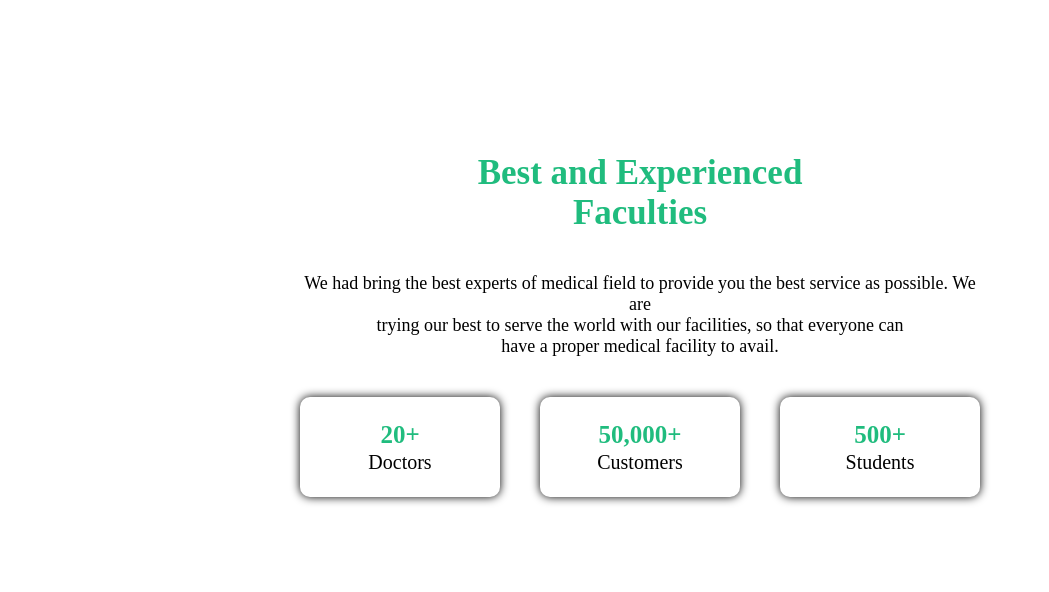
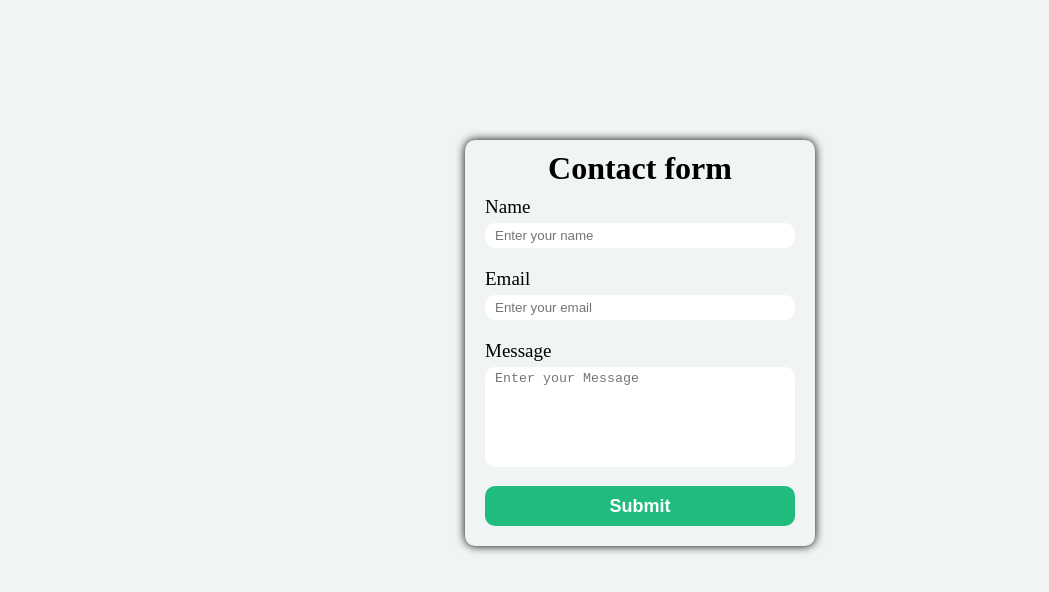
Before and after one commit to Arjunkashyap09/Multipage-Assignment, a plain HTML site: page PW Skills/Hospital page/about section/about.html in a window 1280 px wide. Shown: the part 130-722 px from the top of the page, without its empty margins (0-1049 px from the left). Drawn offline with Linux system fonts and the light colour scheme; files that its build step writes are made by us from their sources.

Commit message:
Update about.html

```diff
--- a/PW Skills/Hospital page/about section/about.html
+++ b/PW Skills/Hospital page/about section/about.html
@@ -1,12 +1,12 @@
-<!DOCTYPE html>
+..<!DOCTYPE html>
 <html lang="en">
 
 <head>
     <meta charset="UTF-8">
     <meta http-equiv="X-UA-Compatible" content="IE=edge">
     <meta name="viewport" content="width=device-width, initial-scale=1.0">
-    <link rel="stylesheet" href="about.css">
-    <title>About us</title>
+    <link rel="stylesheet" href="contact.css">
+    <title>Contact</title>
 </head>
 
 <body>
@@ -20,40 +20,32 @@
                     <img src="../images/logo.png" alt="">
                 </div>
                 <div class="navbtn">
-                    <li><a href="#">Home</a></li>
+                    <li><a href="../index.html">Home</a></li>
                     <li><a href="../about section/about.html">About us</a></li>
                     <li><a href="../contact/contact.html">Contact us</a></li>
                 </div>
             </div>
         </div>
         <!-- nav bar closed -->
-        <!-- about us section -->
-        <div class="aboutus">
-            <div>
-                <h1>Best and Experienced <br> Faculties</h1>
-            </div>
-            <div>
-                <p>We had bring the best experts of medical field to provide
-                     you the best service as possible. We are<br>
-                    trying our best to
-                    serve the world with our facilities, so that everyone can <br>
-                    have a proper medical
-                    facility to avail.</p>
-            </div>
-            <div class="threebox">
-                <Div class="box">
-                    <span>20+</span>
-                    <p>Doctors</p>
-                </Div>
-                <Div class="box">
-                    <span>50,000+</span>
-                    <p>Customers</p>
-                </Div>
-                <Div class="box">
-                    <span>500+</span>
-                    <p>Students</p>
-                </Div>
-            </div>
+        <div class="contactpage">
+            <form class="contactform">
+                <H1>Contact form</H1>
+                <div class="detailbox">
+                    <div class="namediv">
+                        <label for="">Name</label><br>
+                        <input type="text" placeholder="Enter your name" class="namebox"><br>
+                    </div>
+                    <div class="emaildiv">
+                        <label for="">Email</label><br>
+                        <input type="email" placeholder="Enter your email" class="emailbox"><br>
+                    </div>
+                    <div class="msgdiv">
+                        <label for="">Message</label><br>
+                        <textarea placeholder="Enter your Message" class="msgbox"></textarea>
+                    </div>
+                </div>
+                <button type="submit">Submit</button>
+            </form>
         </div>
 </body>
 
```
